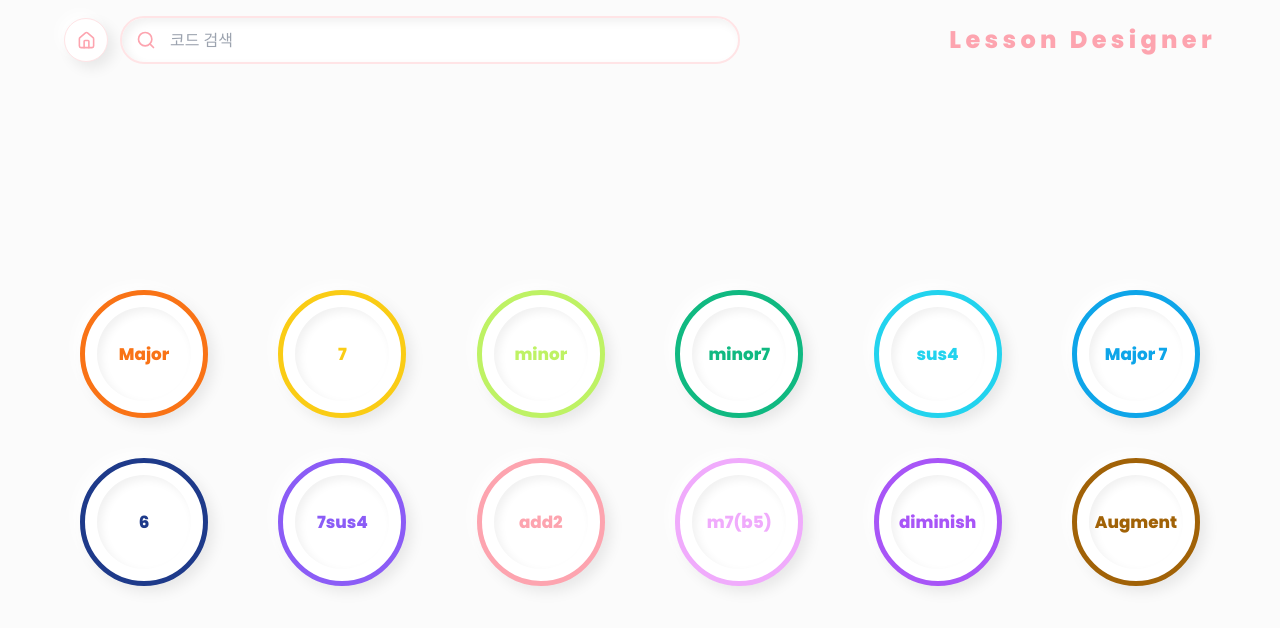
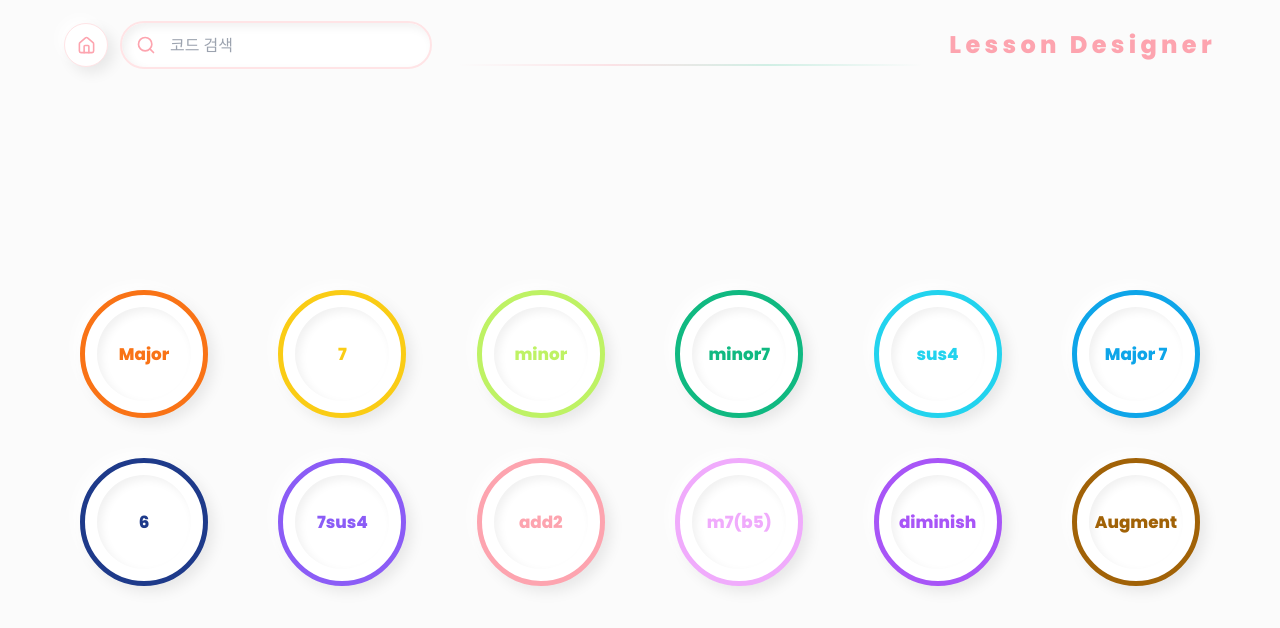
Before and after one commit to kimyounggaur/Guitar_Chord_Viewer, a React (Vite) app: page / in a window 1280 px wide. Shown: the top 628 px of the page. Built offline with nearby package versions, Linux system fonts and the light colour scheme.

Commit message:
Add animated header guitar mascot

```diff
--- a/src/components/AppHeader.tsx
+++ b/src/components/AppHeader.tsx
@@ -34,6 +34,39 @@ export default function AppHeader({ searchTerm, onSearchChange, onHome }: Props)
           />
         </label>
       </div>
+      <div className="header-mascot-stage" aria-hidden="true">
+        <svg className="header-mascot" viewBox="0 0 180 88" role="img">
+          <g className="mascot-shadow">
+            <ellipse cx="90" cy="77" rx="31" ry="5" fill="rgba(15, 23, 42, 0.12)" />
+          </g>
+          <g className="mascot-body">
+            <circle cx="74" cy="28" r="16" fill="#fff7ed" stroke="#fb7185" strokeWidth="3" />
+            <path d="M61 27c4-14 23-16 29-4 1 2 1 5 0 8-8-5-18-5-29-4Z" fill="#f9a8d4" />
+            <circle cx="69" cy="29" r="2.4" fill="#3f3f46" />
+            <circle cx="80" cy="29" r="2.4" fill="#3f3f46" />
+            <path d="M70 36c4 3 8 3 12 0" fill="none" stroke="#fb7185" strokeLinecap="round" strokeWidth="2" />
+
+            <path d="M62 45c7-10 25-10 32 0l-4 22H66l-4-22Z" fill="#a7f3d0" stroke="#10b981" strokeWidth="3" />
+            <path className="mascot-leg-left" d="M72 66l-7 10" fill="none" stroke="#475569" strokeLinecap="round" strokeWidth="5" />
+            <path className="mascot-leg-right" d="M84 66l8 10" fill="none" stroke="#475569" strokeLinecap="round" strokeWidth="5" />
+
+            <g className="mascot-guitar">
+              <path d="M91 47c10-8 21-8 28 0 5 6 4 15-2 20-8 6-20 2-25-7-2-4-3-9-1-13Z" fill="#fbbf24" stroke="#92400e" strokeWidth="3" />
+              <circle cx="105" cy="56" r="6" fill="#7c2d12" />
+              <path d="M115 48l29-18" stroke="#92400e" strokeLinecap="round" strokeWidth="5" />
+              <path d="M139 28l9-5" stroke="#92400e" strokeLinecap="round" strokeWidth="8" />
+              <path d="M98 52l40-24M100 58l42-25M101 63l43-27" stroke="#fff7ed" strokeLinecap="round" strokeWidth="1.5" />
+            </g>
+
+            <path className="mascot-arm-left" d="M65 48c-8 2-12 7-13 13" fill="none" stroke="#fb7185" strokeLinecap="round" strokeWidth="5" />
+            <path className="mascot-arm-right" d="M88 48c7 3 12 8 16 13" fill="none" stroke="#fb7185" strokeLinecap="round" strokeWidth="5" />
+            <g className="mascot-notes" fill="#38bdf8">
+              <path d="M34 32v14a5 5 0 1 1-3-5V28h13v5H34Z" />
+              <path d="M151 47v12a4 4 0 1 1-3-4V43h11v4h-8Z" />
+            </g>
+          </g>
+        </svg>
+      </div>
       <button
         type="button"
         onClick={onHome}
--- a/src/styles/globals.css
+++ b/src/styles/globals.css
@@ -41,6 +41,77 @@ button {
 .soft-panel {
   background: #fbfbfb;
   box-shadow: 6px 6px 14px rgba(0, 0, 0, 0.08), -6px -6px 14px rgba(255, 255, 255, 0.9);
+}
+
+.header-mascot-stage {
+  position: relative;
+  display: none;
+  height: 58px;
+  min-width: clamp(180px, 28vw, 430px);
+  flex: 0.72 1 220px;
+  overflow: hidden;
+  pointer-events: none;
+}
+
+.header-mascot-stage::before {
+  position: absolute;
+  right: 10px;
+  bottom: 8px;
+  left: 10px;
+  height: 2px;
+  border-radius: 9999px;
+  content: "";
+  background: linear-gradient(90deg, transparent, rgba(251, 113, 133, 0.18), rgba(16, 185, 129, 0.18), transparent);
+}
+
+.header-mascot {
+  position: absolute;
+  bottom: -8px;
+  left: 0;
+  width: 142px;
+  height: 70px;
+  transform-origin: 50% 80%;
+  animation: mascotWalk 9s linear infinite;
+}
+
+.mascot-body {
+  transform-origin: 88px 68px;
+  animation: mascotBounce 680ms ease-in-out infinite alternate;
+}
+
+.mascot-guitar {
+  transform-origin: 108px 58px;
+  animation: mascotStrum 540ms ease-in-out infinite alternate;
+}
+
+.mascot-arm-right {
+  transform-origin: 90px 48px;
+  animation: mascotArmStrum 360ms ease-in-out infinite alternate;
+}
+
+.mascot-arm-left {
+  transform-origin: 65px 48px;
+  animation: mascotArmHold 720ms ease-in-out infinite alternate;
+}
+
+.mascot-leg-left {
+  transform-origin: 72px 66px;
+  animation: mascotLegLeft 520ms ease-in-out infinite alternate;
+}
+
+.mascot-leg-right {
+  transform-origin: 84px 66px;
+  animation: mascotLegRight 520ms ease-in-out infinite alternate;
+}
+
+.mascot-notes {
+  animation: mascotNotes 1.3s ease-in-out infinite;
+}
+
+@media (min-width: 900px) {
+  .header-mascot-stage {
+    display: block;
+  }
 }
 
 .chord-grid-surface {
@@ -270,3 +341,106 @@ button {
     transform: translateX(76%) skewX(-14deg);
   }
 }
+
+@keyframes mascotWalk {
+  0% {
+    transform: translateX(-150px) scaleX(1);
+  }
+  44% {
+    transform: translateX(calc(100% - 8px)) scaleX(1);
+  }
+  50% {
+    transform: translateX(calc(100% - 8px)) scaleX(-1);
+  }
+  94% {
+    transform: translateX(-150px) scaleX(-1);
+  }
+  100% {
+    transform: translateX(-150px) scaleX(1);
+  }
+}
+
+@keyframes mascotBounce {
+  from {
+    transform: translateY(0) rotate(-1deg);
+  }
+  to {
+    transform: translateY(-4px) rotate(1deg);
+  }
+}
+
+@keyframes mascotStrum {
+  from {
+    transform: rotate(-2deg);
+  }
+  to {
+    transform: rotate(3deg);
+  }
+}
+
+@keyframes mascotArmStrum {
+  from {
+    transform: rotate(-12deg);
+  }
+  to {
+    transform: rotate(12deg);
+  }
+}
+
+@keyframes mascotArmHold {
+  from {
+    transform: rotate(4deg);
+  }
+  to {
+    transform: rotate(-5deg);
+  }
+}
+
+@keyframes mascotLegLeft {
+  from {
+    transform: rotate(10deg);
+  }
+  to {
+    transform: rotate(-8deg);
+  }
+}
+
+@keyframes mascotLegRight {
+  from {
+    transform: rotate(-10deg);
+  }
+  to {
+    transform: rotate(8deg);
+  }
+}
+
+@keyframes mascotNotes {
+  0% {
+    opacity: 0;
+    transform: translateY(7px);
+  }
+  30% {
+    opacity: 1;
+  }
+  100% {
+    opacity: 0;
+    transform: translateY(-10px);
+  }
+}
+
+@media (prefers-reduced-motion: reduce) {
+  .header-mascot,
+  .mascot-body,
+  .mascot-guitar,
+  .mascot-arm-right,
+  .mascot-arm-left,
+  .mascot-leg-left,
+  .mascot-leg-right,
+  .mascot-notes {
+    animation: none;
+  }
+
+  .header-mascot {
+    transform: translateX(20px);
+  }
+}
```
